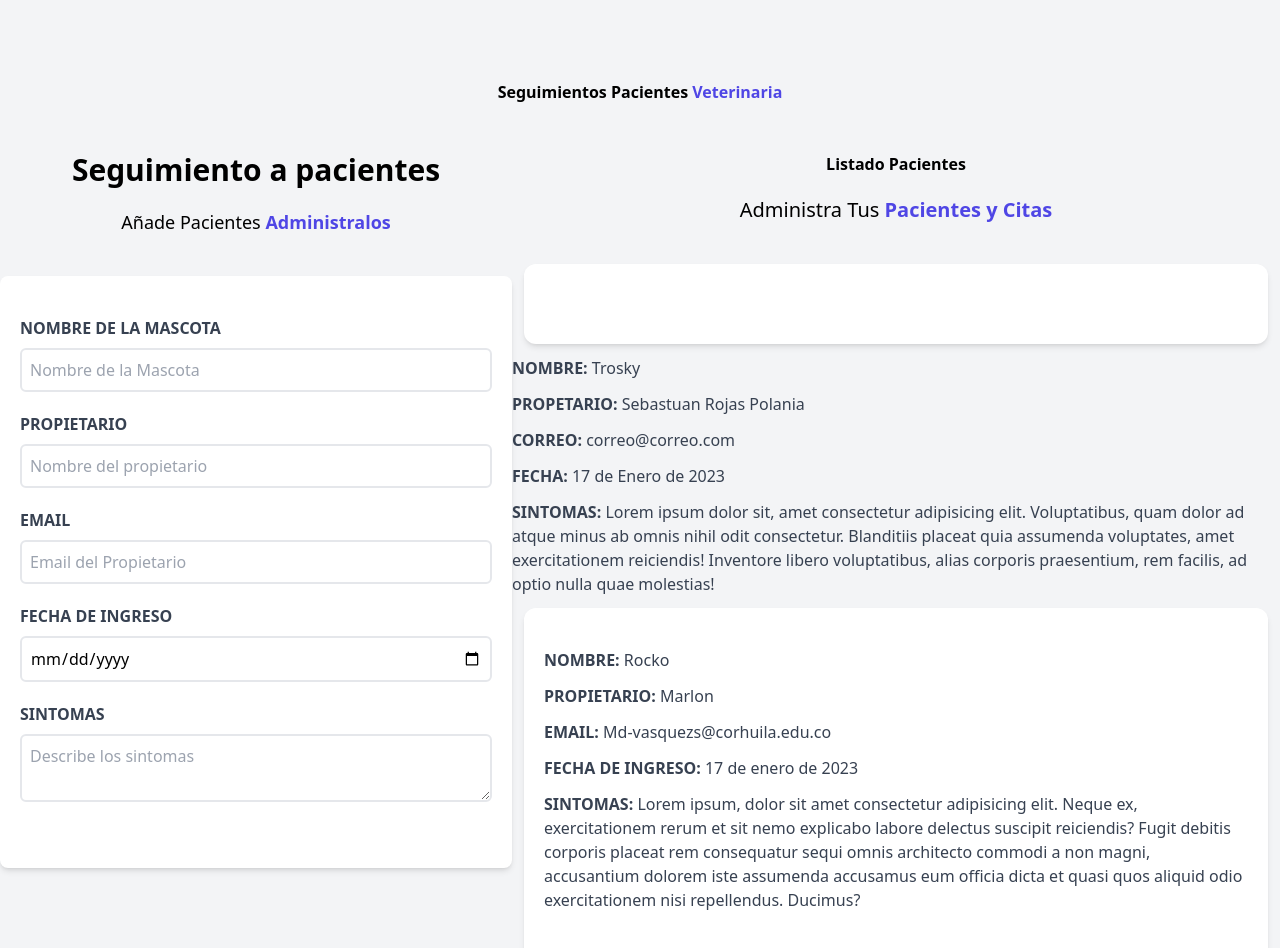
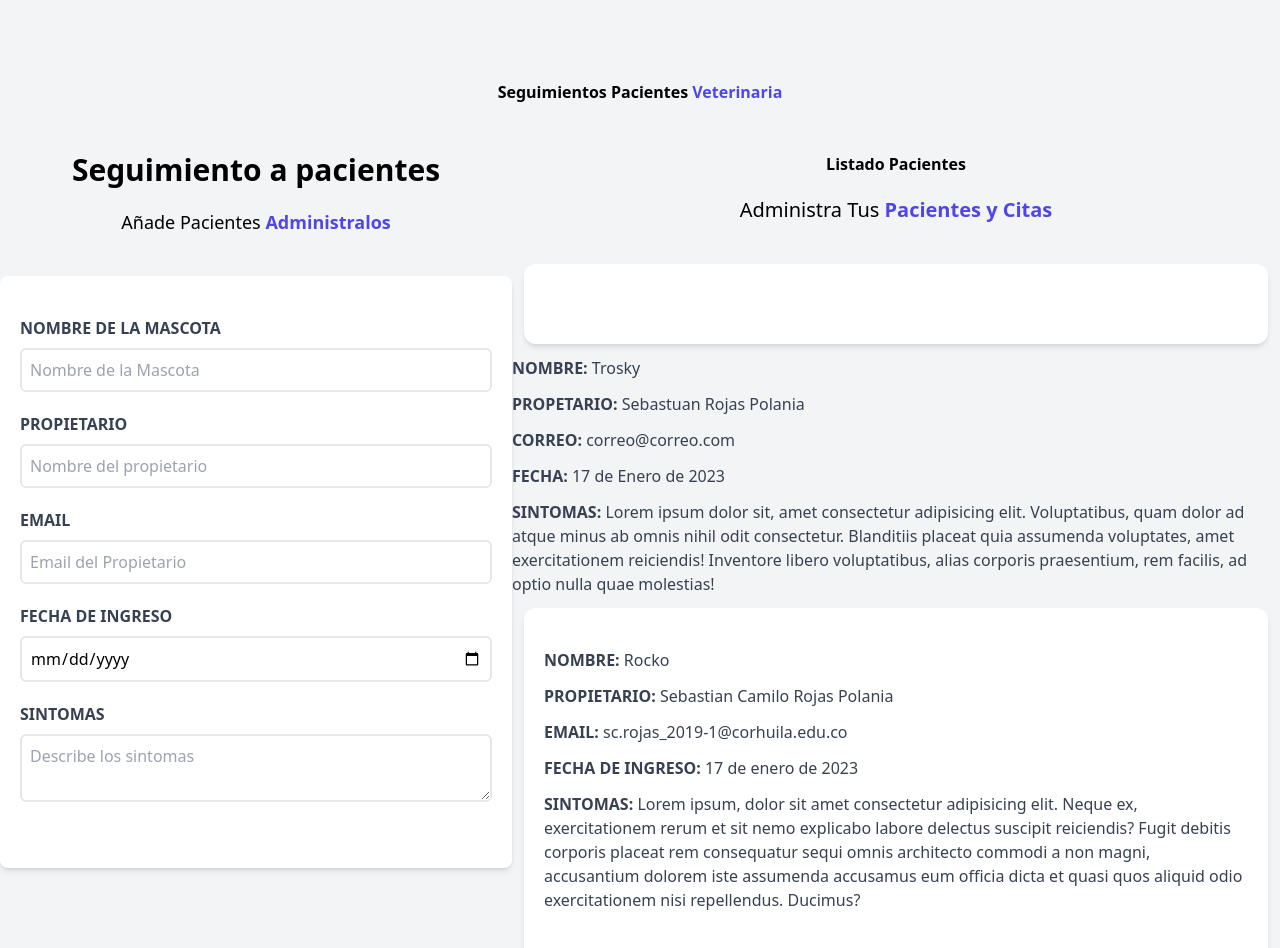
Before and after one commit to SebitasRojas2023/Trabajosebas, a React (Vite) app: page / in a window 1280 px wide. Shown: the top 948 px of the page. Built offline with nearby package versions, Linux system fonts and the light colour scheme.

Commit message:
actualizar

```diff
--- a/src/components/Pacientes.jsx
+++ b/src/components/Pacientes.jsx
@@ -3,8 +3,8 @@
     return (
       <div className="m-3 bg-white shadow-md px-5 py-10 rounded-xl">
           <p className="font-bold mb-3 text-gray-700 uppercase">Nombre:{" "} <span className='font-normal normal-case'>Rocko</span></p>
-          <p className="font-bold mb-3 text-gray-700 uppercase">Propietario:{" "} <span className='font-normal normal-case'>Marlon</span></p>
-          <p className="font-bold mb-3 text-gray-700 uppercase">Email:{" "} <span className='font-normal normal-case'>Md-vasquezs@corhuila.edu.co</span></p>
+          <p className="font-bold mb-3 text-gray-700 uppercase">Propietario:{" "} <span className='font-normal normal-case'>Sebastian Camilo Rojas Polania</span></p>
+          <p className="font-bold mb-3 text-gray-700 uppercase">Email:{" "} <span className='font-normal normal-case'>sc.rojas_2019-1@corhuila.edu.co</span></p>
           <p className="font-bold mb-3 text-gray-700 uppercase">Fecha de ingreso:{" "} <span className='font-normal normal-case'>17 de enero de 2023</span></p>
           <p className="font-bold mb-3 text-gray-700 uppercase">Sintomas:{" "} <span className='font-normal normal-case'>Lorem ipsum, dolor sit amet consectetur adipisicing elit. Neque ex, exercitationem rerum et sit nemo explicabo labore delectus suscipit reiciendis? Fugit debitis corporis placeat rem consequatur sequi omnis architecto commodi a non magni, accusantium dolorem iste assumenda accusamus eum officia dicta et quasi quos aliquid odio exercitationem nisi repellendus. Ducimus?</span></p>
 
```
